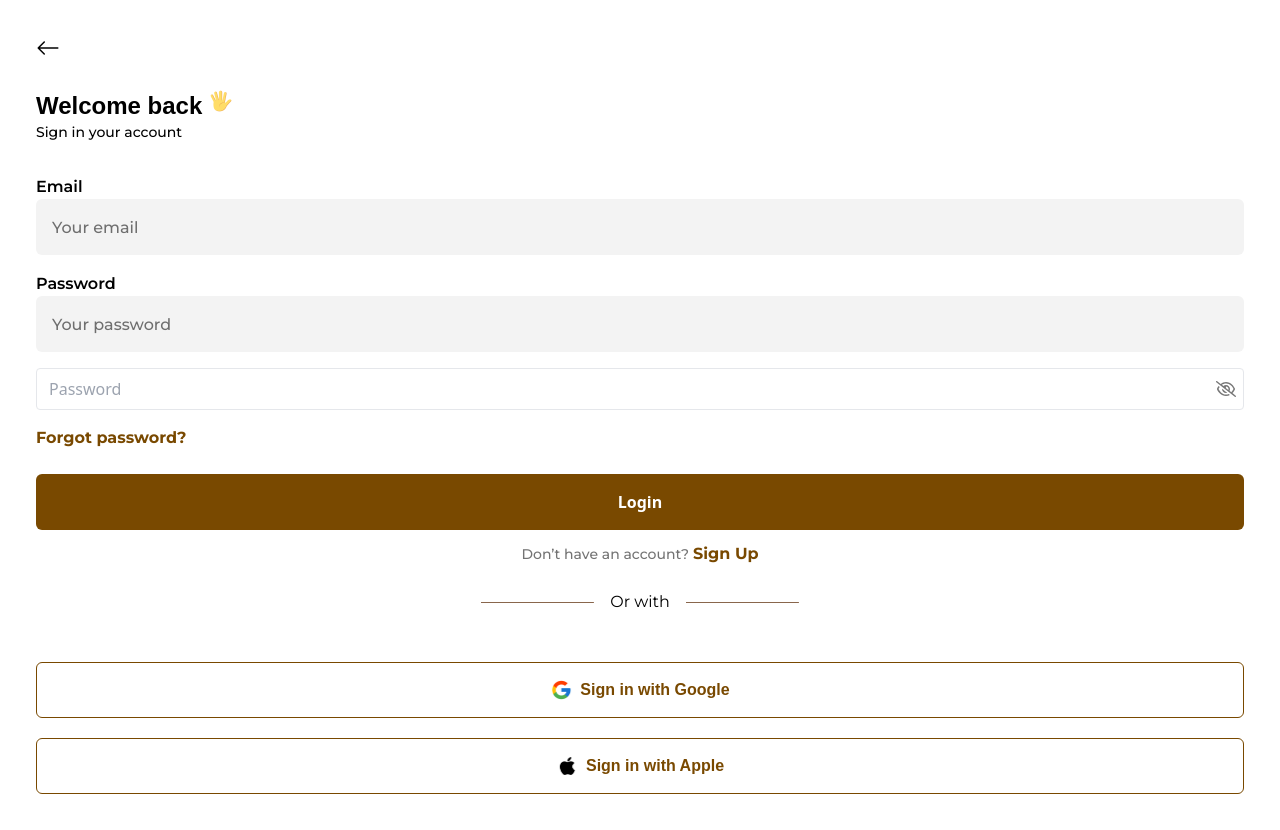
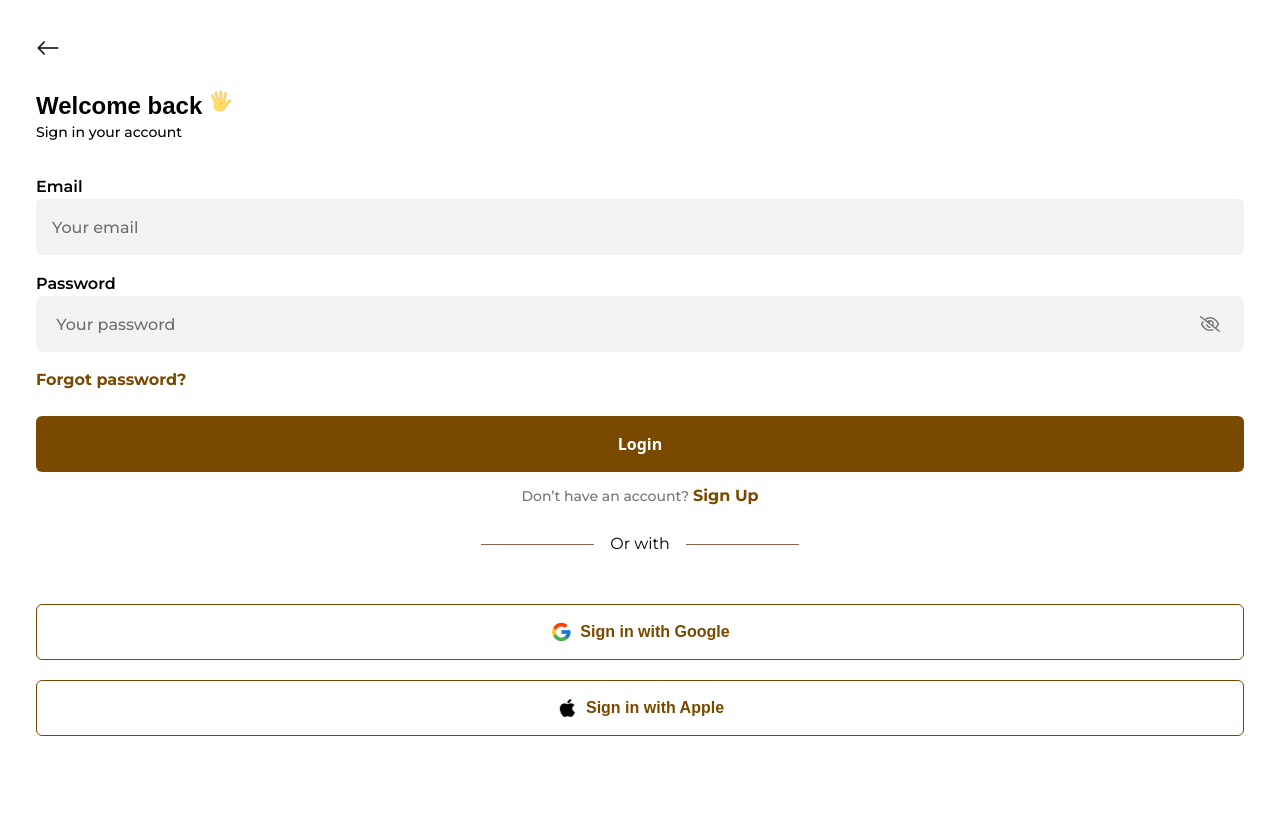
Before and after one commit to Thatgirl9/Foodie-app, a React (Vite) app: page /signin in a window 1280 px wide. After the commit the page ends 800 px from the top, so only its background shows below. Built offline with nearby package versions, Linux system fonts and the light colour scheme; a web font is replaced by a local one.

Commit message:
SignUp Page added

```diff
--- a/src/Components/PasswordInput.jsx
+++ b/src/Components/PasswordInput.jsx
@@ -11,16 +11,17 @@ const PasswordInput = () => {
   return (
     <div className="relative">
       <input
+        id="password"
         type={showPassword ? "text" : "password"}
         value={password}
         onChange={(e) => setPassword(e.target.value)}
-        placeholder="Password"
-        className="border rounded py-2 px-3 w-full"
+        placeholder=" Your password"
+        className="w-full h-14 rounded-md px-4 bg-inputBtn font-body placeholder:font-medium placeholder:text-placeholder outline-none"
       />
       <button
         type="button"
         onClick={handleTogglePassword}
-        className="absolute right-0 top-1/2 transform -translate-y-1/2 mr-2 cursor-pointer"
+        className="absolute right-0 top-1/2 transform -translate-y-1/2 mr-6 cursor-pointer"
       >
         {showPassword ? (
           <svg
@@ -30,7 +31,7 @@ const PasswordInput = () => {
             viewBox="0 0 576 512"
           >
             <path
-              fill="#878787"
+              fill="#787878"
               d="M288 80c-65.2 0-118.8 29.6-159.9 67.7C89.6 183.5 63 226 49.4 256c13.6 30 40.2 72.5 78.6 108.3C169.2 402.4 222.8 432 288 432s118.8-29.6 159.9-67.7C486.4 328.5 513 286 526.6 256c-13.6-30-40.2-72.5-78.6-108.3C406.8 109.6 353.2 80 288 80zM95.4 112.6C142.5 68.8 207.2 32 288 32s145.5 36.8 192.6 80.6c46.8 43.5 78.1 95.4 93 131.1c3.3 7.9 3.3 16.7 0 24.6c-14.9 35.7-46.2 87.7-93 131.1C433.5 443.2 368.8 480 288 480s-145.5-36.8-192.6-80.6C48.6 356 17.3 304 2.5 268.3c-3.3-7.9-3.3-16.7 0-24.6C17.3 208 48.6 156 95.4 112.6zM288 336c44.2 0 80-35.8 80-80s-35.8-80-80-80c-.7 0-1.3 0-2 0c1.3 5.1 2 10.5 2 16c0 35.3-28.7 64-64 64c-5.5 0-10.9-.7-16-2c0 .7 0 1.3 0 2c0 44.2 35.8 80 80 80zm0-208a128 128 0 1 1 0 256 128 128 0 1 1 0-256z"
             />
           </svg>
--- a/src/Pages/SignInPage/SignIn.jsx
+++ b/src/Pages/SignInPage/SignIn.jsx
@@ -61,16 +61,15 @@ const SignIn = () => {
             >
               Password
             </label>
-            <input
+            {/* <input
               type="password"
               name="password"
               id="password"
               className="w-full h-14 rounded-md px-4 bg-inputBtn font-body placeholder:font-medium placeholder:text-placeholder outline-none"
               placeholder="Your password"
-            />
+            /> */}
+            <PasswordInput />
           </div>
-
-          <PasswordInput />
 
           <div>
             <p className="text-secondPageBtn font-bold text-base font-body">
@@ -93,7 +92,7 @@ const SignIn = () => {
             <span className="font-medium text-sm text-placeholder">
               Don’t have an account?
             </span>
-            <Link>
+            <Link to="/signup">
               <span className="font-bold text-secondPageBtn">Sign Up</span>
             </Link>
           </p>
--- /dev/null
+++ b/src/Pages/SignUpPage/SignUp.jsx
@@ -0,0 +1,11 @@
+import "./signup.css";
+
+const SignUp = () => {
+  return (
+    <div>
+      <h1>Sign Up</h1>
+    </div>
+  );
+};
+
+export default SignUp;
--- a/src/main.jsx
+++ b/src/main.jsx
@@ -6,6 +6,7 @@ import { createBrowserRouter, RouterProvider } from "react-router-dom";
 import WelcomePage from "./Pages/Welcomepage/WelcomePage";
 import SignIn from "./Pages/SignInPage/SignIn";
 import FirstPage from "./Pages/FirstPage/FirstPage";
+import SignUp from "./Pages/SignUpPage/SignUp";
 
 const router = createBrowserRouter([
   {
@@ -20,6 +21,10 @@ const router = createBrowserRouter([
     path: "/signin",
     element: <SignIn />,
   },
+  {
+    path: "/signup",
+    element: <SignUp />,
+  },
 ]);
 
 ReactDOM.createRoot(document.getElementById("root")).render(
```
Also changed, not shown: src/Pages/SignUpPage/signup.css (added).
